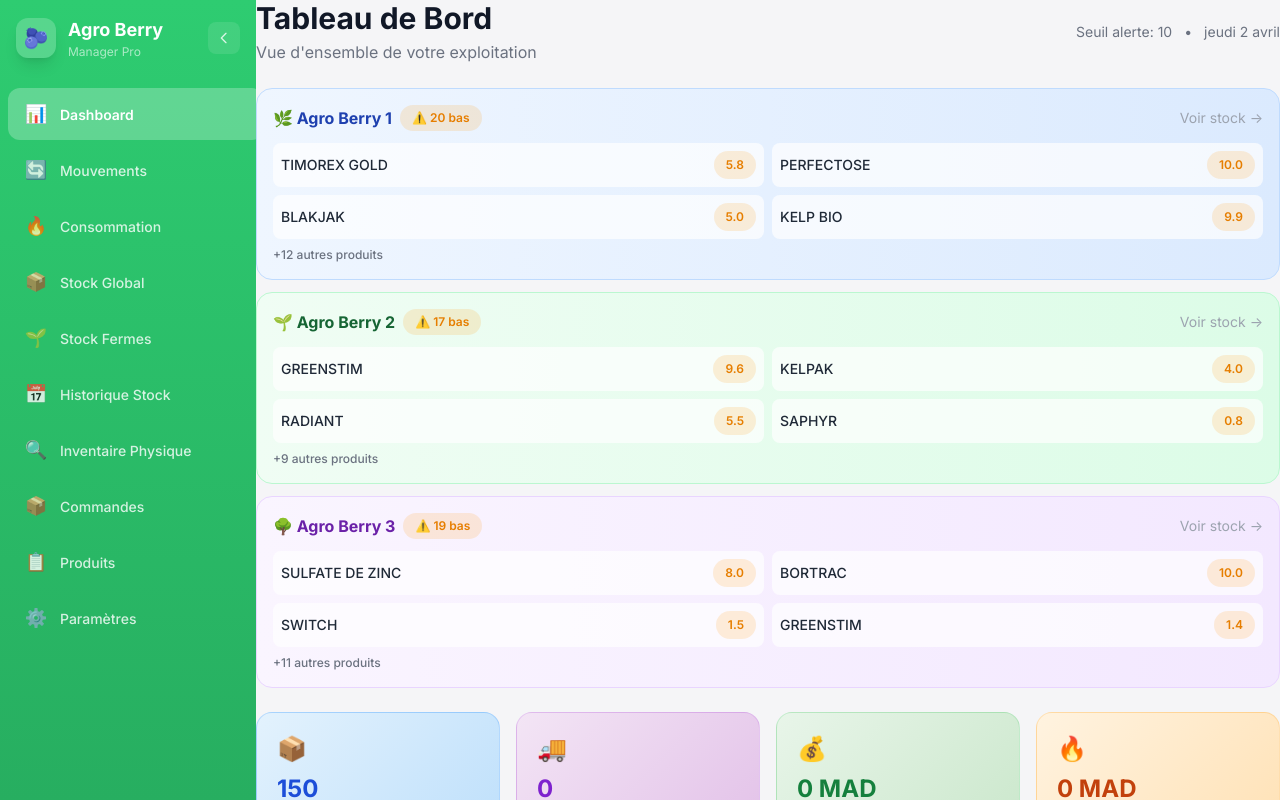
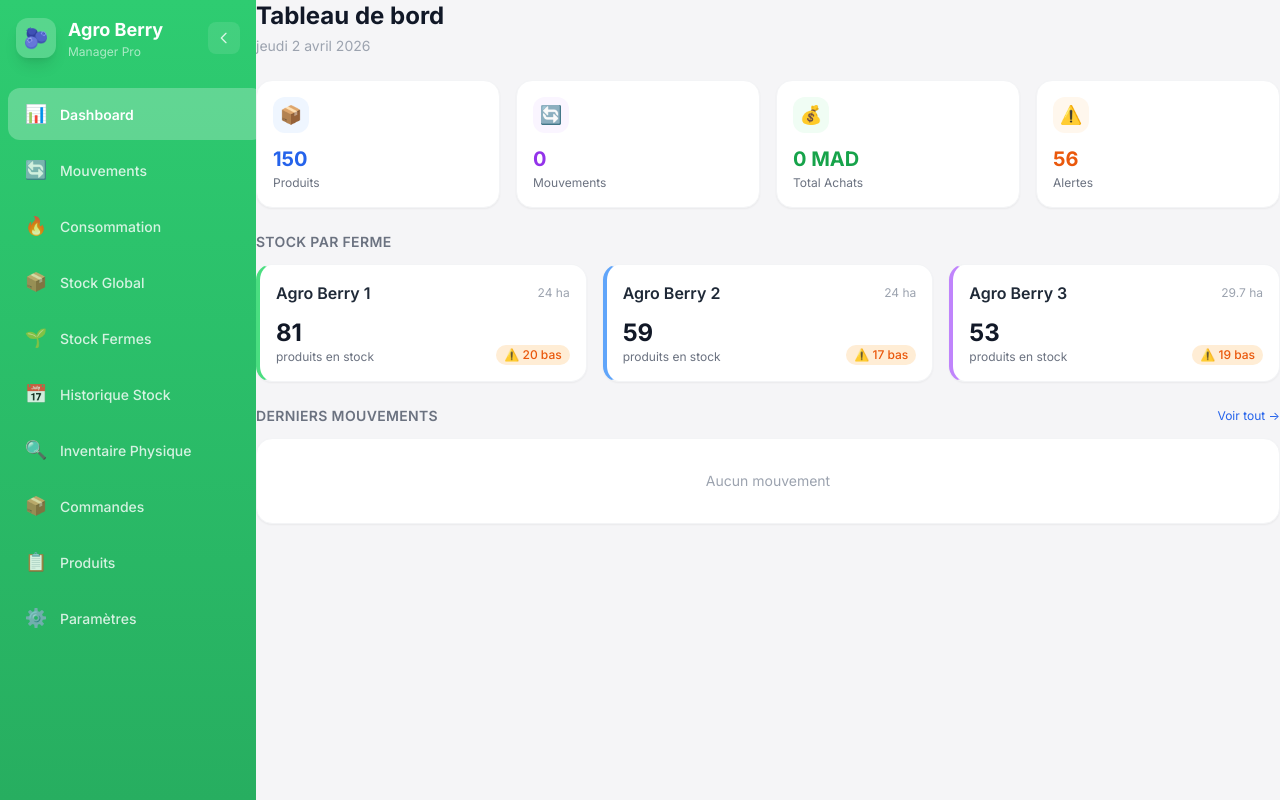
Before and after one commit to ahmedechennoufi/agro-berry-manager, a React (Vite) app: page / in a window 1280 px wide. Built offline with nearby package versions, Linux system fonts and the light colour scheme.

Commit message:
Clean: Dashboard minimaliste

```diff
--- a/src/pages/Dashboard.jsx
+++ b/src/pages/Dashboard.jsx
@@ -1,331 +1,167 @@
 import React, { useMemo } from 'react';
 import { useApp } from '../App';
-import { Card, StatCard, Badge, ProgressBar } from '../components/UI';
+import { Badge } from '../components/UI';
 import { FARMS } from '../lib/constants';
 import { fmt, fmtMoney } from '../lib/utils';
-import { getConsommations, calculateFarmStock, getAlerts, getDefaultThreshold } from '../lib/store';
-import { BarChart, Bar, XAxis, YAxis, Tooltip, ResponsiveContainer, PieChart, Pie, Cell } from 'recharts';
-
-const COLORS = ['#34c759', '#007aff', '#af52de'];
+import { calculateFarmStock, getAlerts } from '../lib/store';
 
 const Dashboard = () => {
   const { products, movements, setPage } = useApp();
-  const consommations = getConsommations();
   const alerts = getAlerts();
 
   const stats = useMemo(() => {
     const entries = movements.filter(m => m.type === 'entry');
-    const consoMovements = movements.filter(m => m.type === 'consumption');
-
-    const totalAchats = entries.reduce((s, m) => s + ((m.quantity || 0) * (m.price || 0)), 0);
-    const consoFromMovements = consoMovements.reduce((s, m) => s + ((m.quantity || 0) * (m.price || 0)), 0);
-    const consoFromCout = consommations.reduce((s, c) => s + ((c.quantity || 0) * (c.price || 0)), 0);
-
     return {
-      totalProducts: products.length,
+      totalAchats: entries.reduce((s, m) => s + (m.quantity || 0) * (m.price || 0), 0),
       totalMovements: movements.length,
-      totalAchats,
-      totalConsommation: consoFromMovements + consoFromCout,
-      nbConsommations: consoMovements.length + consommations.length
     };
-  }, [products, movements, consommations]);
+  }, [movements]);
 
   const farmStats = useMemo(() => {
     return FARMS.map(farm => {
       const stockMap = calculateFarmStock(farm.id);
-      const stockArray = Object.entries(stockMap).filter(([_, d]) => d.quantity > 0.01);
-      const totalQty = stockArray.reduce((s, [_, p]) => s + p.quantity, 0);
-
-      const farmConsos = [
-        ...movements.filter(m => m.type === 'consumption' && m.farm === farm.id),
-        ...consommations.filter(c => c.farm === farm.id)
-      ];
-      const consoValue = farmConsos.reduce((s, c) => s + ((c.quantity || 0) * (c.price || 0)), 0);
-
-      return { ...farm, nbProducts: stockArray.length, totalQty, consoValue };
+      const items = Object.entries(stockMap).filter(([_, d]) => d.quantity > 0.01);
+      const emptyStock = Object.entries(stockMap).filter(([_, d]) => d.quantity <= 0 && d.hasMovements).length;
+      const lowStock = items.filter(([_, p]) => p.quantity <= 10).length;
+      return { ...farm, nbProducts: items.length, emptyStock, lowStock };
     });
-  }, [movements, consommations]);
-
-  const farmChartData = farmStats.map(f => ({
-    name: f.short,
-    stock: Math.round(f.totalQty),
-    conso: Math.round(f.consoValue / 1000),
-  }));
-
-  const consoDistribution = farmStats.map(f => ({
-    name: f.short,
-    value: Math.round(f.consoValue)
-  }));
-
-  const recentMovements = useMemo(() => {
-    return [...movements].sort((a, b) => (b.date || '').localeCompare(a.date || '')).slice(0, 8);
   }, [movements]);
 
-  const getTypeInfo = (type) => {
-    const types = {
-      entry: { label: 'Entrée', color: 'green', icon: '📥', bg: 'bg-green-50', text: 'text-green-600' },
-      exit: { label: 'Sortie', color: 'blue', icon: '📤', bg: 'bg-blue-50', text: 'text-blue-600' },
-      consumption: { label: 'Conso', color: 'orange', icon: '🔥', bg: 'bg-orange-50', text: 'text-orange-600' },
-      'transfer-in': { label: 'Reçu', color: 'purple', icon: '↓', bg: 'bg-purple-50', text: 'text-purple-600' },
-      'transfer-out': { label: 'Envoyé', color: 'purple', icon: '↑', bg: 'bg-purple-50', text: 'text-purple-600' }
-    };
-    return types[type] || { label: type, color: 'gray', icon: '📦', bg: 'bg-gray-50', text: 'text-gray-600' };
-  };
+  const recentMovements = useMemo(() =>
+    [...movements].sort((a, b) => (b.date || '').localeCompare(a.date || '')).slice(0, 6)
+  , [movements]);
+
+  const typeInfo = (type) => ({
+    entry:          { label: 'Entrée',    icon: '📥', color: 'text-green-600',  bg: 'bg-green-50'  },
+    exit:           { label: 'Sortie',    icon: '📤', color: 'text-blue-600',   bg: 'bg-blue-50'   },
+    consumption:    { label: 'Conso',     icon: '🔥', color: 'text-orange-600', bg: 'bg-orange-50' },
+    'transfer-in':  { label: 'Transfert', icon: '↔️', color: 'text-purple-600', bg: 'bg-purple-50' },
+    'transfer-out': { label: 'Transfert', icon: '↔️', color: 'text-purple-600', bg: 'bg-purple-50' },
+  }[type] || { label: type, icon: '📦', color: 'text-gray-600', bg: 'bg-gray-50' });
 
   const criticalAlerts = alerts.filter(a => a.severity === 'critical');
-  const warningAlerts = alerts.filter(a => a.severity === 'warning');
-  const totalConsoAllFarms = farmStats.reduce((s, f) => s + f.consoValue, 0);
+  const warningAlerts  = alerts.filter(a => a.severity === 'warning');
+
+  const farmBorder = { 'AGRO BERRY 1': 'border-l-green-400', 'AGRO BERRY 2': 'border-l-blue-400', 'AGRO BERRY 3': 'border-l-purple-400' };
 
   return (
     <div className="space-y-6 animate-fade-in">
+
       {/* Header */}
-      <div className="flex flex-col md:flex-row md:items-center justify-between gap-4">
-        <div>
-          <h1 className="text-3xl font-bold text-gray-900">Tableau de Bord</h1>
-          <p className="text-gray-500 mt-1">Vue d'ensemble de votre exploitation</p>
-        </div>
-        <div className="flex items-center gap-3 text-sm text-gray-500">
-          <span>Seuil alerte: {getDefaultThreshold()}</span>
-          <span>•</span>
-          <span>{new Date().toLocaleDateString('fr-FR', { weekday: 'long', day: 'numeric', month: 'long' })}</span>
+      <div>
+        <h1 className="text-2xl font-bold text-gray-900">Tableau de bord</h1>
+        <p className="text-sm text-gray-400 mt-1">
+          {new Date().toLocaleDateString('fr-FR', { weekday: 'long', day: 'numeric', month: 'long', year: 'numeric' })}
+        </p>
+      </div>
+
+      {/* Stats */}
+      <div className="grid grid-cols-2 lg:grid-cols-4 gap-4">
+        {[
+          { label: 'Produits',     value: products.length,                              icon: '📦', color: 'text-blue-600',   bg: 'bg-blue-50'   },
+          { label: 'Mouvements',   value: stats.totalMovements,                         icon: '🔄', color: 'text-purple-600', bg: 'bg-purple-50' },
+          { label: 'Total Achats', value: fmtMoney(stats.totalAchats),                  icon: '💰', color: 'text-green-600',  bg: 'bg-green-50'  },
+          { label: 'Alertes',      value: criticalAlerts.length + warningAlerts.length, icon: '⚠️', color: 'text-orange-600', bg: 'bg-orange-50' },
+        ].map((s, i) => (
+          <div key={i} className="bg-white rounded-2xl border border-gray-100 p-4 shadow-sm">
+            <div className={`w-9 h-9 rounded-xl ${s.bg} flex items-center justify-center text-lg mb-3`}>{s.icon}</div>
+            <p className={`text-xl font-bold ${s.color}`}>{s.value}</p>
+            <p className="text-xs text-gray-500 mt-0.5">{s.label}</p>
+          </div>
+        ))}
+      </div>
+
+      {/* Fermes */}
+      <div>
+        <h2 className="text-sm font-semibold text-gray-500 uppercase tracking-wide mb-3">Stock par ferme</h2>
+        <div className="grid grid-cols-1 md:grid-cols-3 gap-4">
+          {farmStats.map(farm => (
+            <div
+              key={farm.id}
+              onClick={() => { localStorage.setItem('selectedFarmId', farm.id); setPage('farms'); }}
+              className={`bg-white rounded-2xl border border-gray-100 border-l-4 ${farmBorder[farm.id]} p-4 shadow-sm cursor-pointer hover:shadow-md transition-shadow`}
+            >
+              <div className="flex items-center justify-between mb-3">
+                <span className="font-semibold text-gray-800">{farm.name}</span>
+                <span className="text-xs text-gray-400">{farm.hectares} ha</span>
+              </div>
+              <div className="flex items-end justify-between">
+                <div>
+                  <p className="text-2xl font-bold text-gray-900">{farm.nbProducts}</p>
+                  <p className="text-xs text-gray-500">produits en stock</p>
+                </div>
+                <div className="flex flex-col items-end gap-1">
+                  {farm.emptyStock > 0 && (
+                    <span className="px-2 py-0.5 rounded-full bg-red-100 text-red-600 text-xs font-medium">
+                      🔴 {farm.emptyStock} épuisé
+                    </span>
+                  )}
+                  {farm.lowStock > 0 && (
+                    <span className="px-2 py-0.5 rounded-full bg-orange-100 text-orange-600 text-xs font-medium">
+                      ⚠️ {farm.lowStock} bas
+                    </span>
+                  )}
+                </div>
+              </div>
+            </div>
+          ))}
         </div>
       </div>
 
-      {/* Alerts Section - Par Ferme - CLICKABLE */}
-      {(criticalAlerts.length > 0 || warningAlerts.length > 0) && (
-        <div className="space-y-3">
-          {['AB1', 'AB2', 'AB3'].map(farm => {
-            const farmCritical = criticalAlerts.filter(a => a.location === farm);
-            const farmWarning = warningAlerts.filter(a => a.location === farm);
-            if (farmCritical.length === 0 && farmWarning.length === 0) return null;
+      {/* Alertes critiques */}
+      {criticalAlerts.length > 0 && (
+        <div>
+          <h2 className="text-sm font-semibold text-gray-500 uppercase tracking-wide mb-3">Alertes critiques</h2>
+          <div className="bg-white rounded-2xl border border-red-100 shadow-sm divide-y divide-gray-50">
+            {criticalAlerts.slice(0, 6).map(a => (
+              <div key={a.id} className="flex items-center justify-between px-4 py-3">
+                <div className="flex items-center gap-3">
+                  <span>🔴</span>
+                  <span className="text-sm font-medium text-gray-800">{a.product}</span>
+                </div>
+                <div className="flex items-center gap-2">
+                  <span className="text-xs text-gray-400">{a.location}</span>
+                  <span className="px-2 py-0.5 rounded-full bg-red-100 text-red-600 text-xs font-medium">Épuisé</span>
+                </div>
+              </div>
+            ))}
+            {criticalAlerts.length > 6 && (
+              <div className="px-4 py-2 text-xs text-gray-400">+{criticalAlerts.length - 6} autres alertes</div>
+            )}
+          </div>
+        </div>
+      )}
 
-            const farmColors = {
-              AB1: { bg: 'from-blue-50 to-blue-100', border: 'border-blue-200', title: 'text-blue-800', label: '🌿 Agro Berry 1', id: 'AGRO BERRY 1' },
-              AB2: { bg: 'from-green-50 to-green-100', border: 'border-green-200', title: 'text-green-800', label: '🌱 Agro Berry 2', id: 'AGRO BERRY 2' },
-              AB3: { bg: 'from-purple-50 to-purple-100', border: 'border-purple-200', title: 'text-purple-800', label: '🌳 Agro Berry 3', id: 'AGRO BERRY 3' }
-            };
-            const c = farmColors[farm];
-
-            const handleFarmClick = () => {
-              localStorage.setItem('selectedFarmId', c.id);
-              setPage('farms');
-            };
-
+      {/* Derniers mouvements */}
+      <div>
+        <div className="flex items-center justify-between mb-3">
+          <h2 className="text-sm font-semibold text-gray-500 uppercase tracking-wide">Derniers mouvements</h2>
+          <button onClick={() => setPage('movements')} className="text-xs text-blue-600 hover:underline">Voir tout →</button>
+        </div>
+        <div className="bg-white rounded-2xl border border-gray-100 shadow-sm divide-y divide-gray-50">
+          {recentMovements.length === 0 ? (
+            <div className="py-8 text-center text-sm text-gray-400">Aucun mouvement</div>
+          ) : recentMovements.map((m, idx) => {
+            const t = typeInfo(m.type);
             return (
-              <div
-                key={farm}
-                onClick={handleFarmClick}
-                className={`p-4 rounded-2xl bg-gradient-to-r ${c.bg} border ${c.border} cursor-pointer hover:shadow-lg hover:scale-[1.005] transition-all`}
-              >
-                <div className="flex items-center justify-between mb-3">
-                  <div className="flex items-center gap-2">
-                    <h3 className={`font-bold ${c.title}`}>{c.label}</h3>
-                    {farmCritical.length > 0 && <Badge color="red">🔴 {farmCritical.length} épuisé</Badge>}
-                    {farmWarning.length > 0 && <Badge color="orange">⚠️ {farmWarning.length} bas</Badge>}
+              <div key={m.id || idx} className="flex items-center justify-between px-4 py-3">
+                <div className="flex items-center gap-3">
+                  <span className={`w-8 h-8 rounded-lg ${t.bg} flex items-center justify-center text-sm`}>{t.icon}</span>
+                  <div>
+                    <p className="text-sm font-medium text-gray-800">{m.product}</p>
+                    <p className="text-xs text-gray-400">{m.date} · {t.label}{m.farm ? ` · ${m.farm.replace('AGRO BERRY ', 'AB')}` : ''}</p>
                   </div>
-                  <span className="text-sm text-gray-400">Voir stock →</span>
                 </div>
-                <div className="grid grid-cols-1 md:grid-cols-2 gap-2">
-                  {farmCritical.slice(0, 4).map(a => (
-                    <div key={a.id} className="flex justify-between items-center text-sm bg-white/70 p-2 rounded-lg">
-                      <span className="font-medium text-gray-800">{a.product}</span>
-                      <Badge color="red">Épuisé</Badge>
-                    </div>
-                  ))}
-                  {farmWarning.slice(0, 4).map(a => (
-                    <div key={a.id} className="flex justify-between items-center text-sm bg-white/70 p-2 rounded-lg">
-                      <span className="font-medium text-gray-800">{a.product}</span>
-                      <Badge color="orange">{a.current?.toFixed(1)}</Badge>
-                    </div>
-                  ))}
-                  {(farmCritical.length + farmWarning.length) > 8 && (
-                    <p className="text-xs text-gray-500 font-medium col-span-2">+{farmCritical.length + farmWarning.length - 8} autres produits</p>
-                  )}
+                <div className="text-right">
+                  <p className={`text-sm font-semibold ${t.color}`}>{m.type === 'entry' ? '+' : '-'}{fmt(m.quantity)}</p>
+                  {m.price > 0 && <p className="text-xs text-gray-400">{fmtMoney((m.quantity || 0) * (m.price || 0))}</p>}
                 </div>
               </div>
             );
           })}
         </div>
-      )}
-
-      {/* Stats Grid */}
-      <div className="grid grid-cols-2 lg:grid-cols-4 gap-4">
-        <StatCard icon="📦" label="Produits" value={stats.totalProducts} color="blue" />
-        <StatCard icon="🚚" label="Mouvements" value={stats.totalMovements} color="purple" />
-        <StatCard icon="💰" label="Total Achats" value={fmtMoney(stats.totalAchats)} color="green" />
-        <StatCard icon="🔥" label="Consommation" value={fmtMoney(stats.totalConsommation)} subValue={`${stats.nbConsommations} opérations`} color="orange" />
       </div>
 
-      {/* Charts Row - Clickable */}
-      <div className="grid grid-cols-1 lg:grid-cols-2 gap-4">
-        {/* Bar Chart */}
-        <Card
-          onClick={() => setPage('farms')}
-          className="cursor-pointer hover:shadow-lg hover:scale-[1.005] transition-all"
-        >
-          <div className="flex items-center justify-between mb-4">
-            <h3 className="text-lg font-semibold text-gray-900">Stock & Consommation par Ferme</h3>
-            <span className="text-sm text-gray-400">Cliquer pour détails →</span>
-          </div>
-          <div className="h-64">
-            <ResponsiveContainer width="100%" height="100%">
-              <BarChart data={farmChartData} barGap={8}>
-                <XAxis dataKey="name" axisLine={false} tickLine={false} tick={{ fill: '#6e6e73', fontSize: 12 }} />
-                <YAxis axisLine={false} tickLine={false} tick={{ fill: '#6e6e73', fontSize: 12 }} />
-                <Tooltip contentStyle={{ background: 'white', border: '1px solid #e5e5e5', borderRadius: '8px' }} />
-                <Bar dataKey="stock" fill="#007aff" radius={[4, 4, 0, 0]} name="Stock (unités)" />
-                <Bar dataKey="conso" fill="#ff9500" radius={[4, 4, 0, 0]} name="Conso (K MAD)" />
-              </BarChart>
-            </ResponsiveContainer>
-          </div>
-        </Card>
-
-        {/* Pie Chart */}
-        <Card
-          onClick={() => setPage('consumption')}
-          className="cursor-pointer hover:shadow-lg hover:scale-[1.005] transition-all"
-        >
-          <div className="flex items-center justify-between mb-4">
-            <h3 className="text-lg font-semibold text-gray-900">Répartition Consommation</h3>
-            <span className="text-sm text-gray-400">Cliquer pour détails →</span>
-          </div>
-          <div className="h-64 flex items-center">
-            <div className="w-1/2">
-              <ResponsiveContainer width="100%" height={200}>
-                <PieChart>
-                  <Pie data={consoDistribution} cx="50%" cy="50%" innerRadius={50} outerRadius={80} paddingAngle={5} dataKey="value">
-                    {consoDistribution.map((_, index) => (
-                      <Cell key={`cell-${index}`} fill={COLORS[index % COLORS.length]} />
-                    ))}
-                  </Pie>
-                  <Tooltip formatter={(value) => fmtMoney(value)} contentStyle={{ background: 'white', border: '1px solid #e5e5e5', borderRadius: '8px' }} />
-                </PieChart>
-              </ResponsiveContainer>
-            </div>
-            <div className="w-1/2 space-y-3">
-              {farmStats.map((farm, i) => {
-                const pct = totalConsoAllFarms > 0 ? (farm.consoValue / totalConsoAllFarms * 100) : 0;
-                return (
-                  <div key={farm.id}>
-                    <div className="flex justify-between text-sm mb-1">
-                      <span className="text-gray-600">{farm.short}</span>
-                      <span className="text-gray-900 font-medium">{pct.toFixed(1)}%</span>
-                    </div>
-                    <ProgressBar value={pct} max={100} color={['green', 'blue', 'purple'][i]} />
-                  </div>
-                );
-              })}
-            </div>
-          </div>
-        </Card>
-      </div>
-
-      {/* Recent Movements - Improved Table */}
-      <Card>
-        <div className="flex items-center justify-between mb-4">
-          <h3 className="text-lg font-semibold text-gray-900">Derniers Mouvements</h3>
-          <button
-            onClick={() => setPage('movements')}
-            className="text-sm text-blue-600 hover:text-blue-700 font-medium"
-          >
-            Voir tout ({movements.length}) →
-          </button>
-        </div>
-
-        {recentMovements.length === 0 ? (
-          <div className="text-center py-8 text-gray-500">Aucun mouvement récent</div>
-        ) : (
-          <div className="overflow-x-auto">
-            <table className="w-full">
-              <thead>
-                <tr className="border-b border-gray-200">
-                  <th className="text-left py-3 px-2 text-xs font-semibold text-gray-500 uppercase">Date</th>
-                  <th className="text-left py-3 px-2 text-xs font-semibold text-gray-500 uppercase">Type</th>
-                  <th className="text-left py-3 px-2 text-xs font-semibold text-gray-500 uppercase">Produit</th>
-                  <th className="text-right py-3 px-2 text-xs font-semibold text-gray-500 uppercase">Quantité</th>
-                  <th className="text-right py-3 px-2 text-xs font-semibold text-gray-500 uppercase">Valeur</th>
-                  <th className="text-center py-3 px-2 text-xs font-semibold text-gray-500 uppercase">Destination</th>
-                </tr>
-              </thead>
-              <tbody>
-                {recentMovements.map((m, idx) => {
-                  const typeInfo = getTypeInfo(m.type);
-                  const value = (m.quantity || 0) * (m.price || 0);
-                  return (
-                    <tr key={m.id || idx} className="border-b border-gray-100 hover:bg-gray-50 transition-colors">
-                      <td className="py-3 px-2 text-sm text-gray-600 whitespace-nowrap">{m.date}</td>
-                      <td className="py-3 px-2">
-                        <span className={`inline-flex items-center gap-1 px-2 py-1 rounded-lg text-xs font-medium ${typeInfo.bg} ${typeInfo.text}`}>
-                          {typeInfo.icon} {typeInfo.label}
-                        </span>
-                      </td>
-                      <td className="py-3 px-2">
-                        <span className="font-medium text-gray-900">{m.product}</span>
-                      </td>
-                      <td className="py-3 px-2 text-right">
-                        <span className={`font-semibold ${m.type === 'entry' ? 'text-green-600' : m.type === 'exit' || m.type === 'consumption' ? 'text-orange-600' : 'text-gray-700'}`}>
-                          {m.type === 'entry' ? '+' : m.type === 'exit' || m.type === 'consumption' ? '-' : ''}{fmt(m.quantity)}
-                        </span>
-                      </td>
-                      <td className="py-3 px-2 text-right text-sm text-gray-600">
-                        {value > 0 ? fmtMoney(value) : '-'}
-                      </td>
-                      <td className="py-3 px-2 text-center">
-                        {m.farm ? (
-                          <Badge color={m.farm.includes('1') ? 'green' : m.farm.includes('2') ? 'blue' : 'purple'}>
-                            {m.farm.replace('AGRO BERRY ', 'AB')}
-                          </Badge>
-                        ) : m.supplier ? (
-                          <span className="text-xs text-gray-500">{m.supplier}</span>
-                        ) : (
-                          <span className="text-xs text-gray-400">-</span>
-                        )}
-                      </td>
-                    </tr>
-                  );
-                })}
-              </tbody>
-            </table>
-          </div>
-        )}
-      </Card>
-
-      {/* Farms Grid */}
-      <div>
-        <h2 className="text-lg font-semibold text-gray-900 mb-4">Fermes</h2>
-        <div className="grid grid-cols-1 md:grid-cols-3 gap-4">
-          {farmStats.map((farm, i) => (
-            <Card
-              key={farm.id}
-              onClick={() => {
-                localStorage.setItem('selectedFarmId', farm.id);
-                setPage('farms');
-              }}
-              className="cursor-pointer hover:shadow-lg hover:scale-[1.02] transition-all"
-            >
-              <div className="flex items-center gap-4 mb-4">
-                <div className="w-12 h-12 rounded-xl flex items-center justify-center text-xl" style={{ background: `${COLORS[i]}20` }}>
-                  🌱
-                </div>
-                <div>
-                  <p className="font-semibold text-gray-900">{farm.name}</p>
-                  <p className="text-sm text-gray-500">{farm.hectares} ha • {farm.nbProducts} produits</p>
-                </div>
-              </div>
-              <div className="grid grid-cols-2 gap-3">
-                <div className="p-3 rounded-xl bg-blue-50">
-                  <p className="text-xl font-bold text-blue-600">{fmt(farm.totalQty)}</p>
-                  <p className="text-xs text-gray-500">Stock</p>
-                </div>
-                <div className="p-3 rounded-xl bg-orange-50">
-                  <p className="text-xl font-bold text-orange-600">{fmtMoney(farm.consoValue)}</p>
-                  <p className="text-xs text-gray-500">Consommation</p>
-                </div>
-              </div>
-            </Card>
-          ))}
-        </div>
-      </div>
     </div>
   );
 };
```
Also changed, not shown: 6 other files (tests, documents, lock files or other folders).
